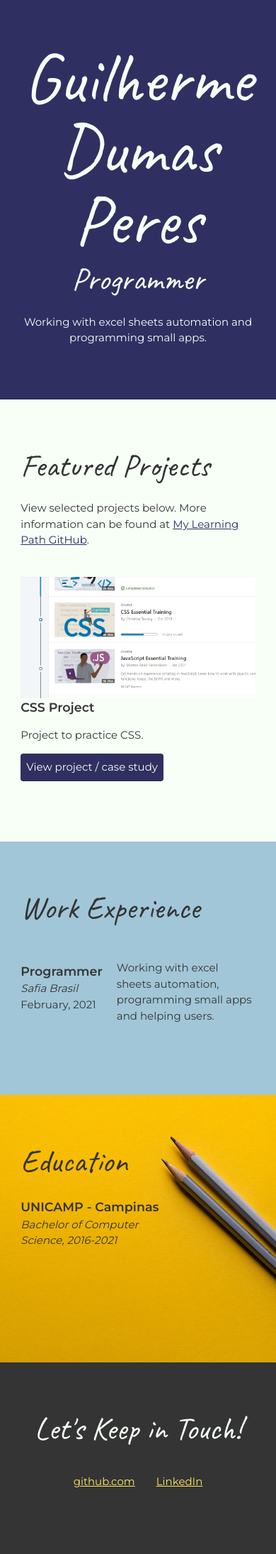
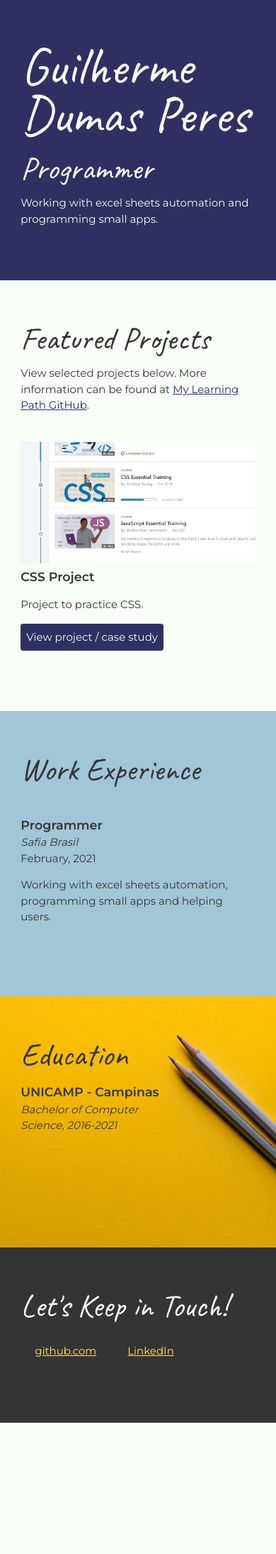
Before and after one commit to guidumasperes/full-stack-web-developer-learning-path, a PHP site: page /css_project/index.html in a window 390 px wide. Shown: the whole page at 71% size. After the commit the page ends 2005 px from the top, so only its background shows below. Run offline with PHP 8.4, Linux system fonts and the light colour scheme.

Commit message:
Finishing CSS Essential Training

```diff
--- a/css_essential_training/css_project/css/styles.css
+++ b/css_essential_training/css_project/css/styles.css
@@ -60,7 +60,6 @@ h3 {
 header {
 	background: #2F3061;
 	color: #F7FFF7;
-	text-align: center;
 }
 
 /* Projects
@@ -85,10 +84,6 @@ header {
 .project-item {
 	overflow: hidden;
 }
-.project-item img {
-	float: left;
-	margin-right: 20px;
-}
 .project-item h3 {
 	margin-top: 0;
 }
@@ -97,11 +92,6 @@ header {
 -----------------------------*/
 .work-experience {
 	background: #A1C6D7;
-}
-.job-item {
-	display: grid;
-	grid-template-columns: 1fr 2fr;
-	column-gap: 20px;
 }
 
 /* Education
@@ -121,7 +111,6 @@ header {
 footer {
 	background: #343434;
 	color: #F7FFF7;
-	text-align: center;
 }
 .contact-list li {
 	padding: 15px;
@@ -130,8 +119,40 @@ footer {
 .contact-list {
 	list-style-type: none;
 	padding: 0;
-	display: flex;
-	justify-content: center;
+}
+
+/* Responsive
+-----------------------------*/
+@media screen and (min-width: 750px) {
+	header, footer {
+		text-align: center;
+	}
+	.project-item img {
+		float: left;
+		margin-right: 20px;
+	}
+	.job-item {
+		display: grid;
+		grid-template-columns: 1fr 2fr;
+		column-gap: 20px;
+	}
+	.contact-list {
+		display: flex;
+		justify-content: center;
+	}
+}
+@media screen and (max-width: 749px) {
+	h1 {
+		font-size: 75px;
+		line-height: 0.9;
+		margin-bottom: 20px;
+	}
+	h2 {
+		line-height: 1;
+	}
+	.contact-list a {
+		padding: 5px;
+	}
 }
 
 /* Many people like to reset CSS to remove default styles from elements, like margins and paddings
```
Also changed, not shown: css_essential_training/css/responsive_css.css (+13 -0 lines).
